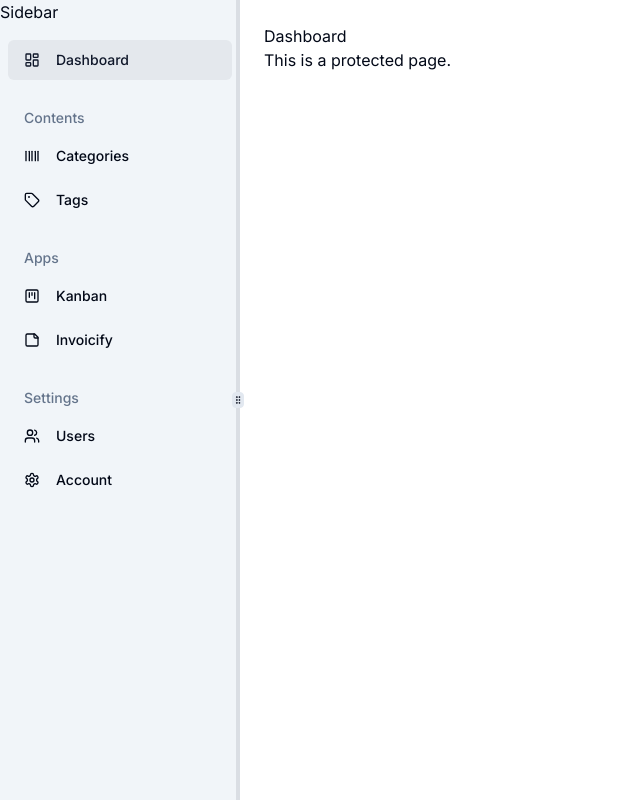
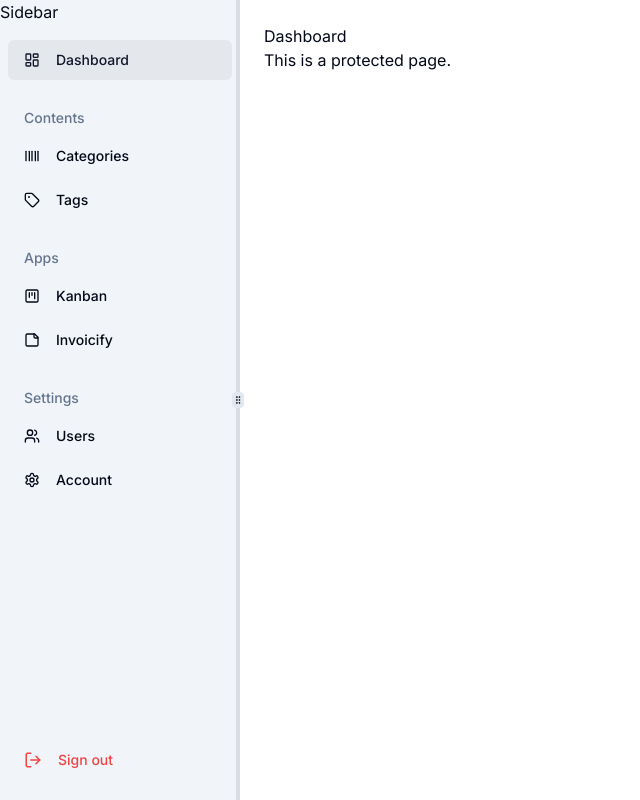
Before and after one commit to reneruano95/nextjs-admin-dashboard-v2, a Next.js app: page /dashboard in a window 1280 px wide. Shown: the whole page, without its empty margins (0-640 px from the left). Built offline with nearby package versions, Linux system fonts and the light colour scheme.

Commit message:
feat: Add sign-out functionality

```diff
--- a/components/global/sidebar-navbar.tsx
+++ b/components/global/sidebar-navbar.tsx
@@ -1,8 +1,9 @@
 "use client";
 
 import { ElementRef, useRef, useState } from "react";
-import { usePathname } from "next/navigation";
-import { Ellipsis, GripVertical } from "lucide-react";
+import Link from "next/link";
+import { usePathname, useRouter } from "next/navigation";
+import { Ellipsis, GripVertical, LogOut, LogOutIcon } from "lucide-react";
 
 import {
   Tooltip,
@@ -10,10 +11,10 @@ import {
   TooltipProvider,
   TooltipTrigger,
 } from "../ui/tooltip";
+import { Button } from "../ui/button";
 import { cn } from "@/lib/utils";
 import { getMenuList } from "./menu-list";
-import { Button } from "../ui/button";
-import Link from "next/link";
+import { signOut } from "@/lib/actions/auth";
 
 export default function Sidebar() {
   const sidebarRef = useRef<ElementRef<"aside">>(null);
@@ -21,6 +22,7 @@ export default function Sidebar() {
   const [isResetting, setIsResetting] = useState(false);
   const [isNotCollapsed, setIsNotCollapsed] = useState(false);
 
+  const router = useRouter();
   const pathname = usePathname();
   const menuList = getMenuList(pathname);
 
@@ -83,8 +85,11 @@ export default function Sidebar() {
         <div>
           <p>Sidebar</p>
         </div>
-        <div className="mt-4">
-          <ul role="list" className="flex flex-col items-start space-y-1 px-2">
+        <div className="mt-4 flex-1">
+          <ul
+            role="list"
+            className="h-full flex flex-col items-start space-y-1 px-2"
+          >
             {menuList.map(({ groupLabel, children }, index) => (
               <li
                 key={index}
@@ -153,6 +158,44 @@ export default function Sidebar() {
                 ))}
               </li>
             ))}
+            <li className="w-full flex-1 flex items-end">
+              <TooltipProvider disableHoverableContent>
+                <Tooltip delayDuration={100}>
+                  <TooltipTrigger asChild>
+                    <Button
+                      onClick={async () => {
+                        await signOut();
+                        router.push("/sign-in");
+                      }}
+                      variant="secondary"
+                      className={cn(
+                        "w-full justify-start h-10 my-5 text-destructive hover:bg-destructive/10",
+                        isNotCollapsed && "justify-center"
+                      )}
+                    >
+                      <span
+                        className={cn(!isNotCollapsed === false ? "" : "mr-4")}
+                      >
+                        <LogOutIcon size={18} />
+                      </span>
+                      <p
+                        className={cn(
+                          "whitespace-nowrap",
+                          !isNotCollapsed === false
+                            ? "opacity-0 hidden"
+                            : "opacity-100"
+                        )}
+                      >
+                        Sign out
+                      </p>
+                    </Button>
+                  </TooltipTrigger>
+                  {!isNotCollapsed === false && (
+                    <TooltipContent side="right">Sign out</TooltipContent>
+                  )}
+                </Tooltip>
+              </TooltipProvider>
+            </li>
           </ul>
         </div>
 
--- a/lib/actions/auth.ts
+++ b/lib/actions/auth.ts
@@ -1,6 +1,10 @@
 "use server";
 
-import { AuthResponse, AuthTokenResponsePassword } from "@supabase/supabase-js";
+import {
+  AuthError,
+  AuthResponse,
+  AuthTokenResponsePassword,
+} from "@supabase/supabase-js";
 import { SignInFormValues, SignUpFormValues } from "../types";
 import { createClient } from "../supabase/server";
 
@@ -54,3 +58,18 @@ export async function signUp(data: SignUpFormValues): Promise<AuthResponse> {
 
   return JSON.parse(JSON.stringify(result));
 }
+
+export async function signOut(): Promise<AuthError | null> {
+  const supabase = createClient();
+
+  let result;
+  try {
+    result = await supabase.auth.signOut();
+  } catch (error) {
+    throw error;
+  }
+
+  let { error } = result;
+
+  return JSON.parse(JSON.stringify(error));
+}
```
